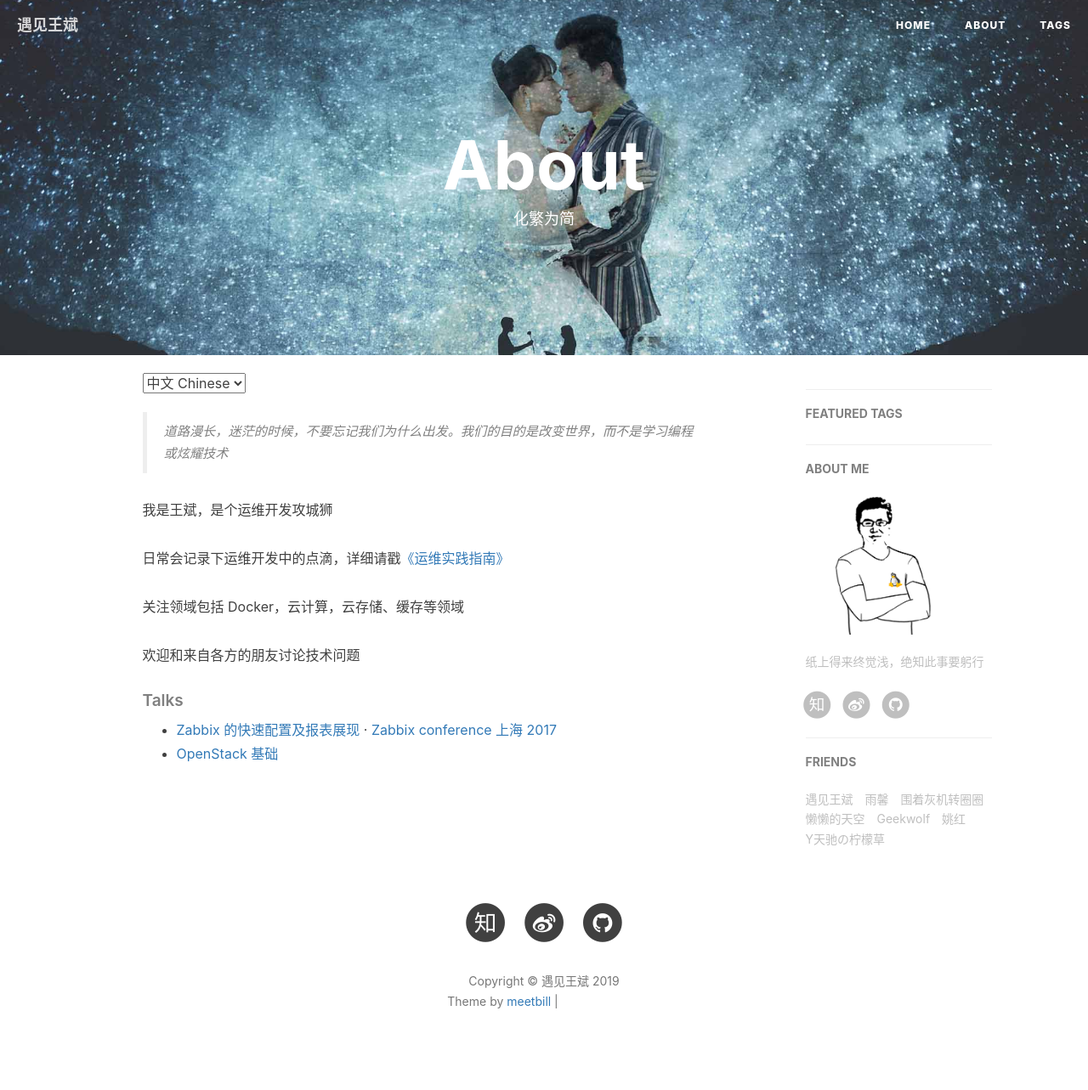
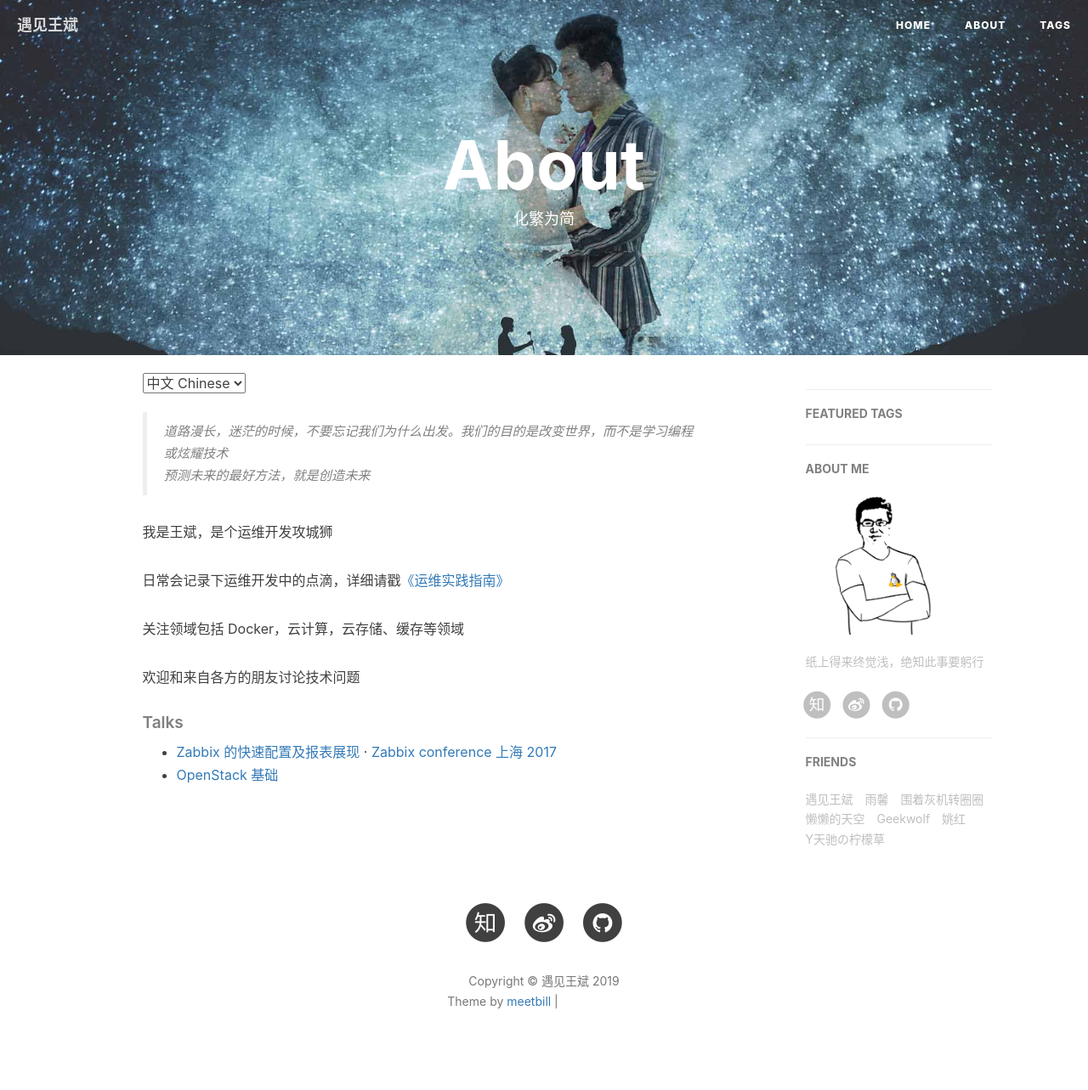
Before and after one commit to meetbill/meetbill.github.io, a Jekyll site: the page built from about.html, in a window 1280 px wide. Shown: the whole page at 85% size. Built offline with Jekyll 4.4.1, drawn with Linux system fonts in a browser that asks for light colours; nearby versions of some CDN libraries; comment, search, counter and statistics services are not loaded; grey boxes are pictures that could not be loaded.

Commit message:
[Update]:update about

```diff
--- a/about.html
+++ b/about.html
@@ -14,6 +14,7 @@ header-img: "img/about-bg.jpg"
 <div class="zh post-container">
     <blockquote>
         道路漫长，迷茫的时候，不要忘记我们为什么出发。我们的目的是改变世界，而不是学习编程或炫耀技术<br>
+        预测未来的最好方法，就是创造未来<br>
     </blockquote>
 
     <p>我是王斌，是个运维开发攻城狮</p>
```
